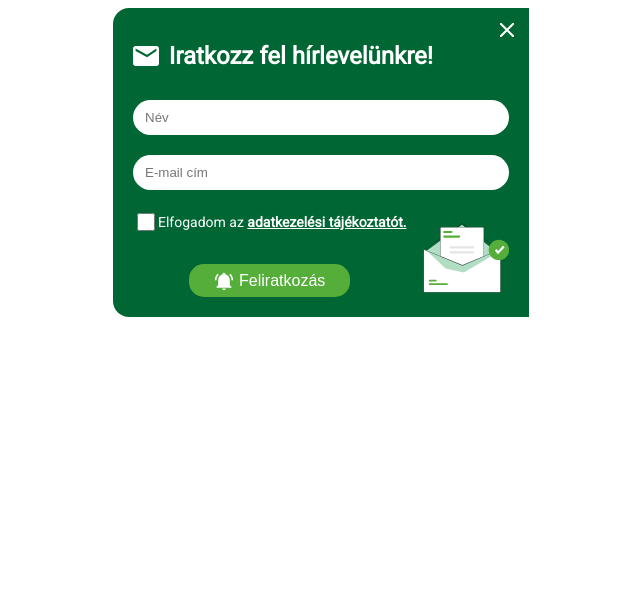
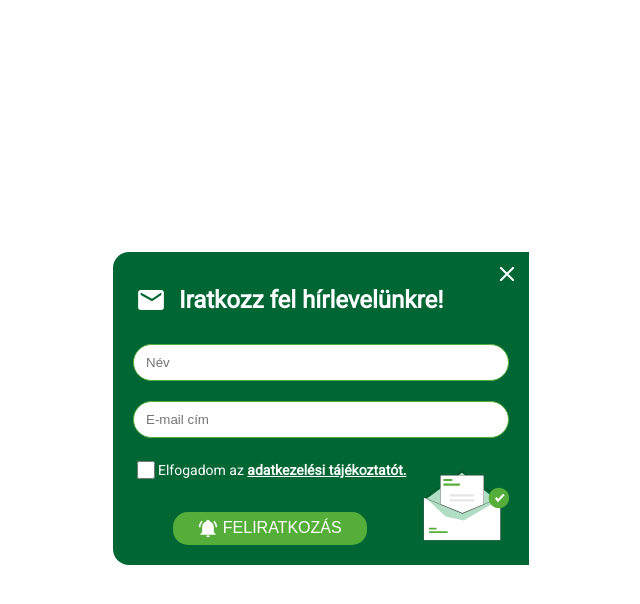
Before and after one commit to cintia-sari/bunteto, a plain HTML site: page 2.feladat/index.html in a window 1280 px wide. Shown: the whole page, without its empty margins (319-959 px from the left). Drawn offline with Linux system fonts and the light colour scheme.

Commit message:
corretct 2. task

```diff
--- a/2.feladat/index.html
+++ b/2.feladat/index.html
@@ -34,7 +34,7 @@
         />
         <input
           class="input-field"
-          type="text"
+          type="email"
           name="email"
           placeholder="E-mail cím"
           required
@@ -54,7 +54,7 @@
               >
             </div>
             <button type="submit">
-              <img src="./icons/Emlékeztető.svg" /> Feliratkozás
+              <img src="./icons/Emlékeztető.svg" /> FELIRATKOZÁS
             </button>
           </div>
 
--- a/2.feladat/styles.css
+++ b/2.feladat/styles.css
@@ -1,10 +1,13 @@
 body {
+  height: 100%;
   display: flex;
   justify-content: center;
   align-items: center;
   font-family: "Roboto";
   font-weight: 700;
+  height: 100vh;
 }
+
 .sign-up-window {
   width: 416px;
   background-color: #006633;
@@ -12,6 +15,11 @@ body {
   display: flex;
   flex-direction: column;
   border-radius: 16px 0 0 16px;
+}
+
+.envelope {
+  width: 36px;
+  height: 28px;
 }
 .close-div {
   display: flex;
@@ -41,7 +49,7 @@ form {
 .input-field {
   border-radius: 20px;
   margin-top: 20px;
-  border: 1px;
+  border: 1px solid #55ae3a;
   padding: 10px 12px;
 }
 
```
